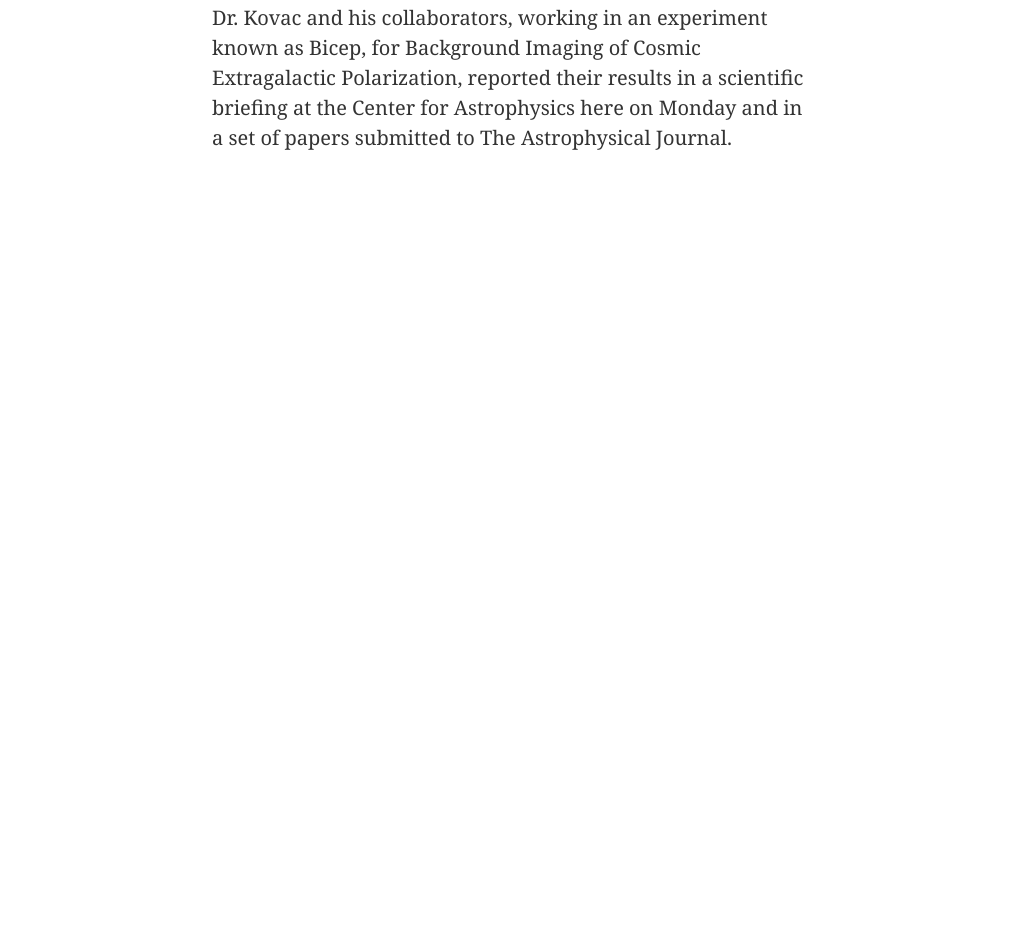
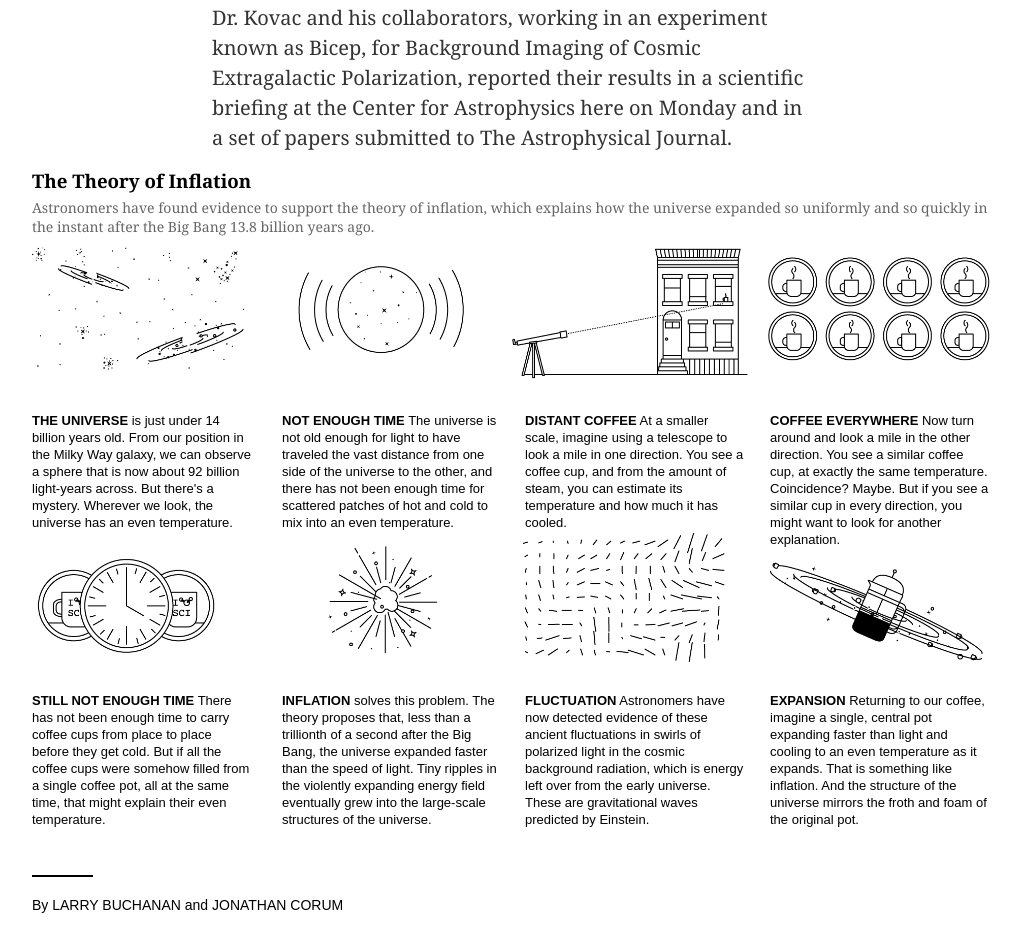
Before and after one commit to Daniduran-dev/NewYorkTimes-Clone, a plain HTML site: page index.html in a window 1280 px wide. Shown: the part 3324-4276 px from the top of the page, without its empty margins (128-1149 px from the left). Before the commit the page ends 4000 px from the top, so only its background shows below. Drawn offline with Linux system fonts and the light colour scheme.

Commit message:
Finished the inner article. The rest of the article should be done.

```diff
--- a/index.html
+++ b/index.html
@@ -96,6 +96,40 @@
                 <p>
                 Dr. Kovac and his collaborators, working in an experiment known as Bicep, for Background Imaging of Cosmic Extragalactic Polarization, reported their results in a scientific briefing at the Center for Astrophysics here on Monday and in a set of papers submitted to The Astrophysical Journal.</p>
             </div>
+            <div class="inner-article">
+                <h3 class="inner-article-title">The Theory of Inflation</h3>
+                <p class="inner-article-text">Astronomers have found evidence to support the theory of inflation, which explains how the universe expanded so uniformly and so quickly in the instant after the Big Bang 13.8 billion years ago.</p>
+                <img src="img/inflation-945.png" alt="" class="background-img">
+                <div class="short-text short-text-1">
+                    <strong>THE UNIVERSE</strong>   is just under 14 billion years old. From our position in the Milky Way galaxy, we can observe a sphere that is now about 92 billion light-years across. But there's a mystery. Wherever we look, the universe has an even temperature.
+                </div>
+                <div class="short-text short-text-2">
+                    <strong>NOT ENOUGH TIME</strong>   The universe is not old enough for light to have traveled the vast distance from one side of the universe to the other, and there has not been enough time for scattered patches of hot and cold to mix into an even temperature.
+                </div>
+                <div class="short-text short-text-3">
+                    <strong>DISTANT COFFEE</strong>   At a smaller scale, imagine using a telescope to look a mile in one direction. You see a coffee cup, and from the amount of steam, you can estimate its temperature and how much it has cooled.
+                </div>
+                <div class="short-text short-text-4">
+                    <strong>COFFEE EVERYWHERE</strong>   Now turn around and look a mile in the other direction. You see a similar coffee cup, at exactly the same temperature. Coincidence? Maybe. But if you see a similar cup in every direction, you might want to look for another explanation.
+                </div>
+                <div class="short-text short-text-5">
+                    <strong>STILL NOT ENOUGH TIME</strong>   There has not been enough time to carry coffee cups from place to place before they get cold. But if all the coffee cups were somehow filled from a single coffee pot, all at the same time, that might explain their even temperature.
+                </div>
+                <div class="short-text short-text-6">
+                    <strong>INFLATION</strong>   solves this problem. The theory proposes that, less than a trillionth of a second after the Big Bang, the universe expanded faster than the speed of light. Tiny ripples in the violently expanding energy field eventually grew into the large-scale structures of the universe.
+                </div>
+                <div class="short-text short-text-7">
+                    <strong>FLUCTUATION</strong>   Astronomers have now detected evidence of these ancient fluctuations in swirls of polarized light in the cosmic background radiation, which is energy left over from the early universe. These are gravitational waves predicted by Einstein.
+                </div>
+                <div class="short-text short-text-8">
+                    <strong>EXPANSION</strong>   Returning to our coffee, imagine a single, central pot expanding faster than light and cooling to an even temperature as it expands. That is something like inflation. And the structure of the universe mirrors the froth and foam of the original pot.
+                </div>
+                <hr class="inner-article-line">
+                <h4 class="inner-article-author">
+                    By LARRY BUCHANAN and JONATHAN CORUM
+                </h4>
+            </div>
+
         </article>
 
 
--- a/style.css
+++ b/style.css
@@ -12,7 +12,7 @@
     box-sizing: border-box;
 }
 body {
-    height: 4000px;
+    height: 10000px;
 }
 header {
     overflow: hidden;
@@ -225,3 +225,72 @@ cursor: pointer;
     bottom: 12px;
     color: #000;
 }
+.inner-article {
+    width: 80% !important;
+    margin: auto !important;
+    position: relative;
+}
+.inner-article-title {
+    font-family: Georgia, 'Times New Roman', Times, serif;
+}
+.inner-article-text {
+    color: #666;
+    font-family: Georgia, 'Times New Roman', Times, serif;
+    font-size: 14px;
+    margin: 5px 0px;
+}
+.inner-article .background-img {
+    width: 100%;
+}
+.inner-article .short-text {
+    position: absolute;
+    font-family: arial,helvetica,sans-serif;
+    font-size: 13px;
+    line-height: 17px;
+    font-weight: 300;
+    color: #000000;
+    width: 220px;
+}
+.inner-article .short-text-1 {
+    bottom: 317px;
+}
+.inner-article .short-text-2 {
+    bottom: 317px;
+    left: 250px;
+}
+.inner-article .short-text-3 {
+    bottom: 317px;
+    left: 493px;
+}
+.inner-article .short-text-4 {
+    bottom: 300px;
+    left: 738px;
+}
+.inner-article .short-text-5 {
+    bottom: 20px;
+}
+.inner-article .short-text-6 {
+    bottom: 20px;
+    left: 250px;
+}
+.inner-article .short-text-7 {
+    bottom: 20px;
+    left: 493px;
+}
+.inner-article .short-text-8 {
+    bottom: 20px;
+    left: 738px;
+}
+.inner-article .inner-article-line {
+    width: 61px;
+    border: 1.2px solid black;
+    position: relative;
+    top: 45px;
+}
+.inner-article .inner-article-author {
+    font-weight: 540;
+    font-size: 14px;
+    font-family: Arial, Helvetica, sans-serif;
+    position: relative;
+    top: 65px;
+}
```
Also changed, not shown: img/inflation-945.png (added).
